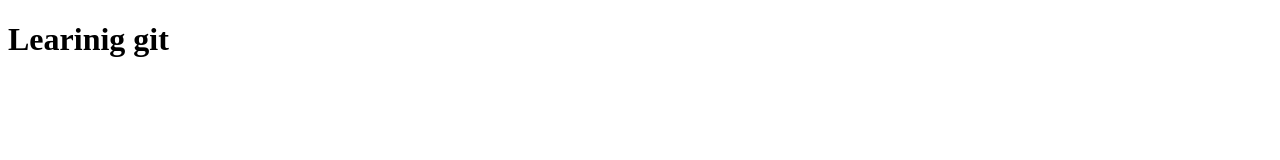
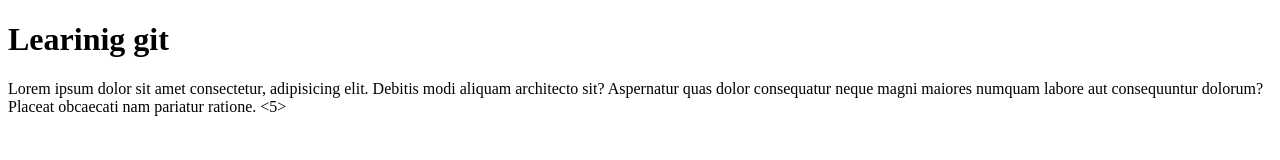
Before and after one commit to DukeDamom/test1, a plain HTML site: page index.html in a window 1280 px wide. Drawn offline with Linux system fonts and the light colour scheme.

Commit message:
edit line01 index.html

```diff
--- a/css/style1.css
+++ b/css/style1.css
@@ -2,3 +2,6 @@ html{
     margin: 0%;
     padding: 0%;
 }
+p{
+    color: red;
+}
--- a/index.html
+++ b/index.html
@@ -8,5 +8,7 @@
 </head>
 <body>
     <h1>Learinig git</h1>
+    <p>Lorem ipsum dolor sit amet consectetur, adipisicing elit. Debitis modi aliquam architecto sit? Aspernatur quas dolor consequatur neque magni maiores numquam labore aut consequuntur dolorum? Placeat obcaecati nam pariatur ratione.
+    <5></5></p>
 </body>
 </html>
```
